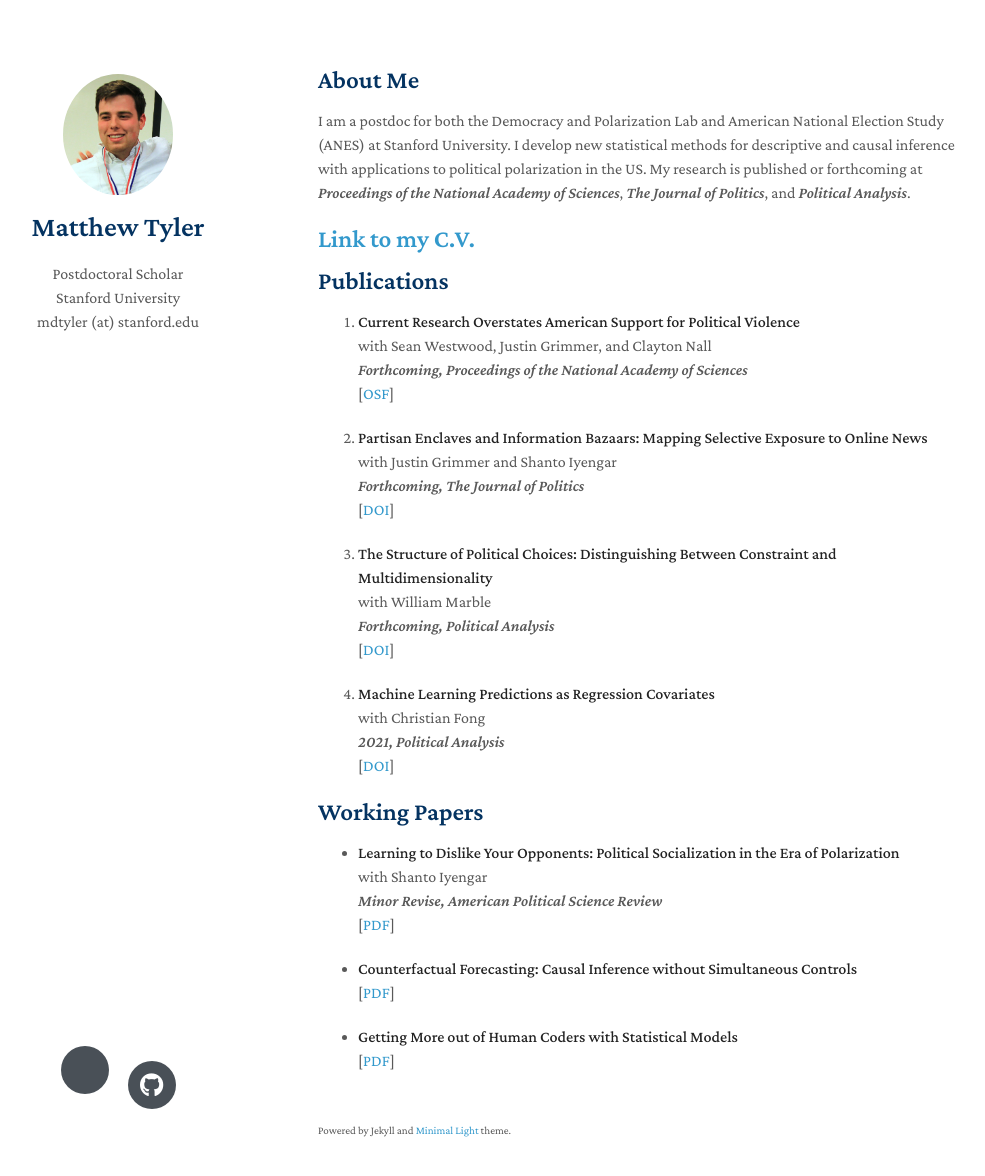
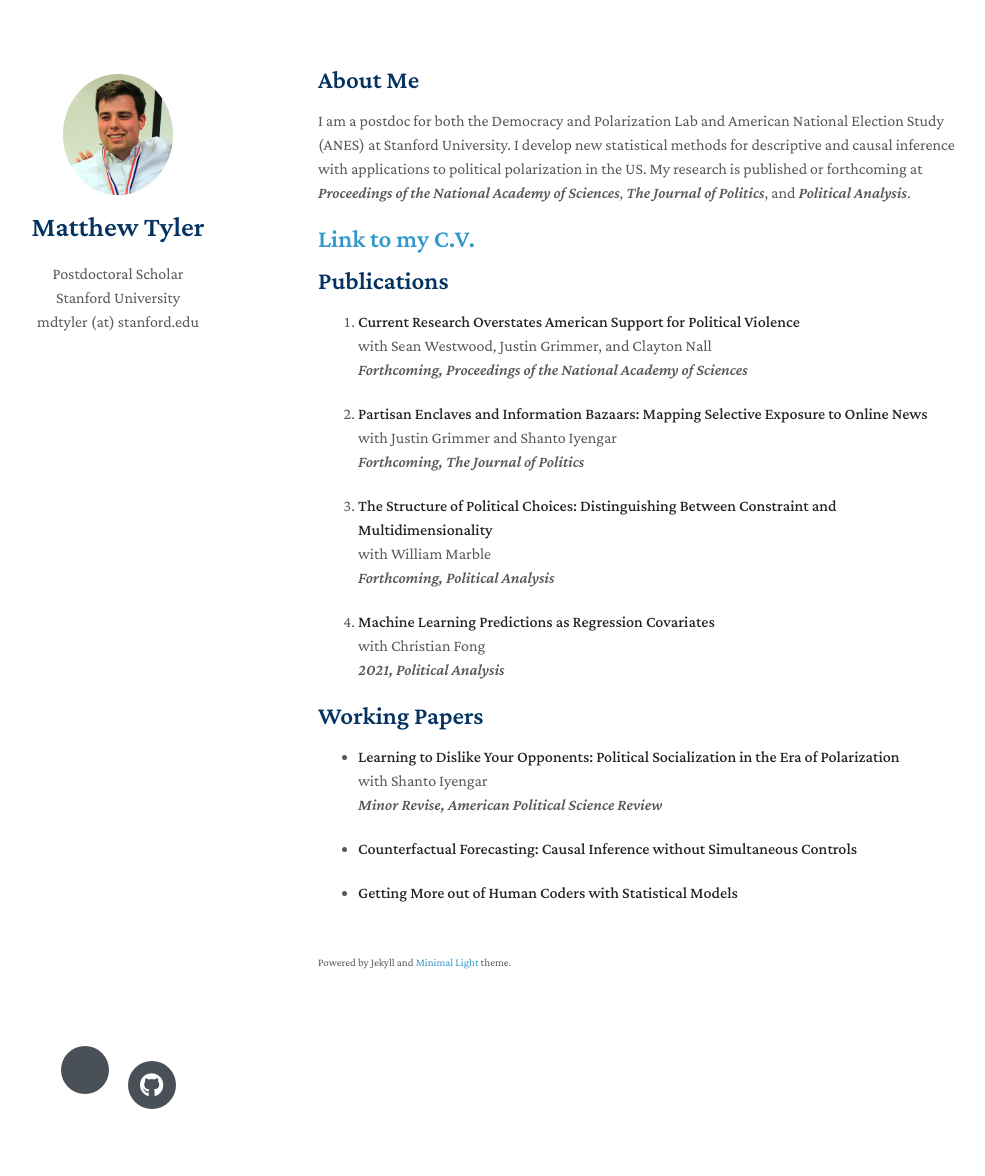
Before and after one commit to matthewtyler/matthewtyler.github.io, a Jekyll site: the page built from index.md, in a window 1280 px wide and 1211 px high. Shown: the top 1176 px of the window, without its empty margins (152-1137 px from the left). Built offline with Jekyll 4.4.1, drawn with Linux system fonts in a browser that asks for light colours; nearby versions of some CDN libraries; a style sheet for code colours, icons or effects is not loaded; our own code applies the rules of GitHub Pages for plain Markdown files.

Commit message:
Update index.md

```diff
--- a/index.md
+++ b/index.md
@@ -21,16 +21,16 @@ I am a postdoc for both the Democracy and Polarization Lab and American National
   with Sean Westwood, Justin Grimmer, and Clayton Nall
   <br>
   *Forthcoming, Proceedings of the National Academy of Sciences*
-  <br>
-  [[OSF][1]]
+  <!-- <br>
+  [[OSF][1]] -->
 
 3. [**Partisan Enclaves and Information Bazaars: Mapping Selective Exposure to Online News**][2]
   <br>
   with Justin Grimmer and Shanto Iyengar
   <br>
   *Forthcoming, The Journal of Politics*
-  <br>
-  [[DOI][2]]
+  <!-- <br>
+  [[DOI][2]] -->
 
 
 2. [**The Structure of Political Choices: Distinguishing Between Constraint and Multidimensionality**][3]
@@ -38,16 +38,16 @@ I am a postdoc for both the Democracy and Polarization Lab and American National
   with William Marble
   <br>
   *Forthcoming, Political Analysis*
-  <br>
-  [[DOI][3]]
+  <!-- <br>
+  [[DOI][3]] -->
 
 1. [**Machine Learning Predictions as Regression Covariates**][4]
   <br>
   with Christian Fong
   <br>
   *2021, Political Analysis*
-  <br>
-  [[DOI][4]]
+  <!-- <br>
+  [[DOI][4]] -->
 
 ## Working Papers
 
@@ -56,16 +56,16 @@ I am a postdoc for both the Democracy and Polarization Lab and American National
   with Shanto Iyengar
   <br>
   *Minor Revise, American Political Science Review*
-  <br>
-  [[PDF][5]]
+  <!-- <br>
+  [[PDF][5]] -->
 
 * [**Counterfactual Forecasting: Causal Inference without Simultaneous Controls**][6]
-  <br>
-  [[PDF][6]]
+  <!-- <br>
+  [[PDF][6]] -->
 
 * [**Getting More out of Human Coders with Statistical Models**][7]
-  <br>
-  [[PDF][7]]
+  <!-- <br>
+  [[PDF][7]] -->
 
 [1]: https://osf.io/a8m3n/
 [2]: https://doi.org/10.1086/716950
```
